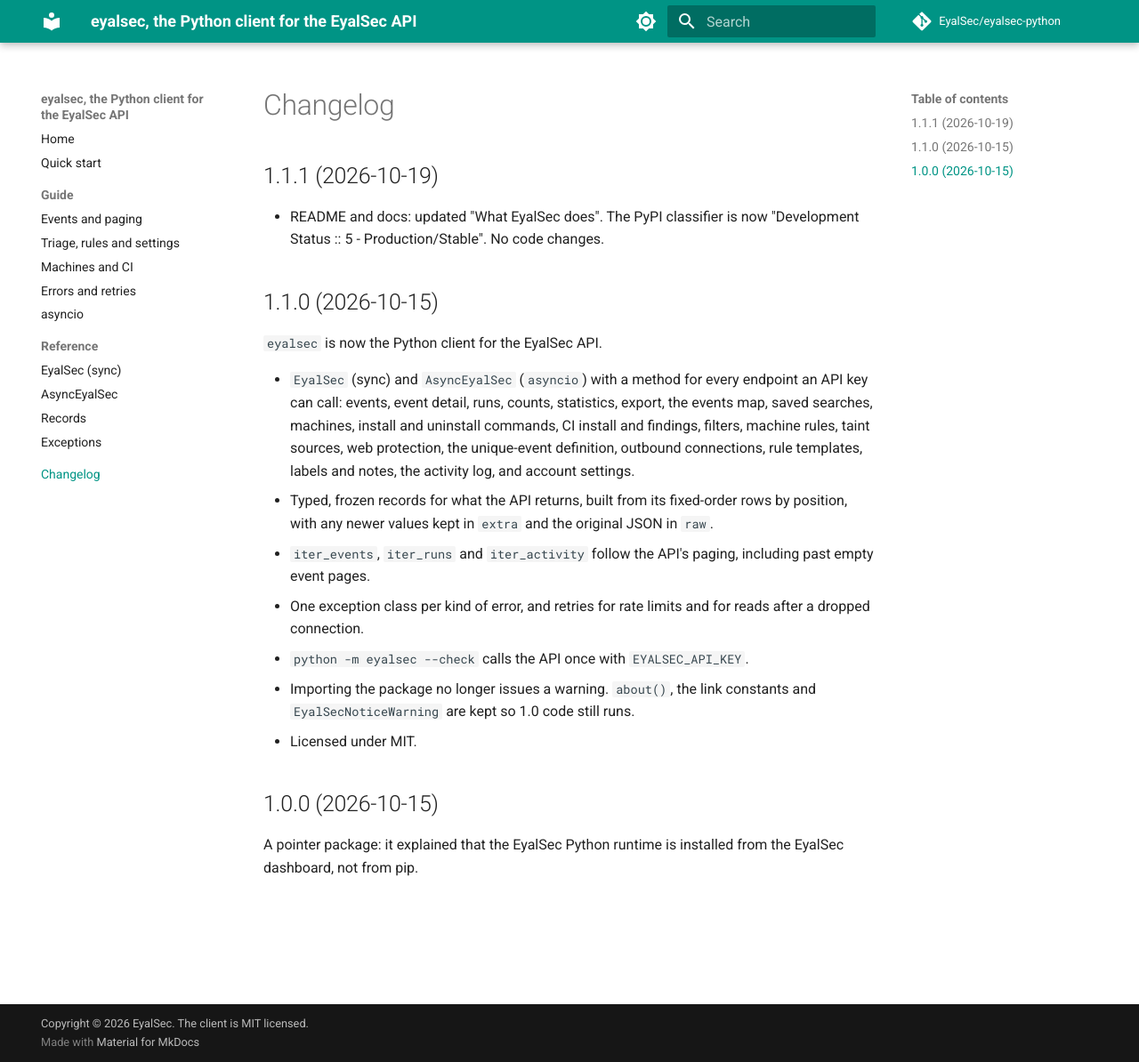
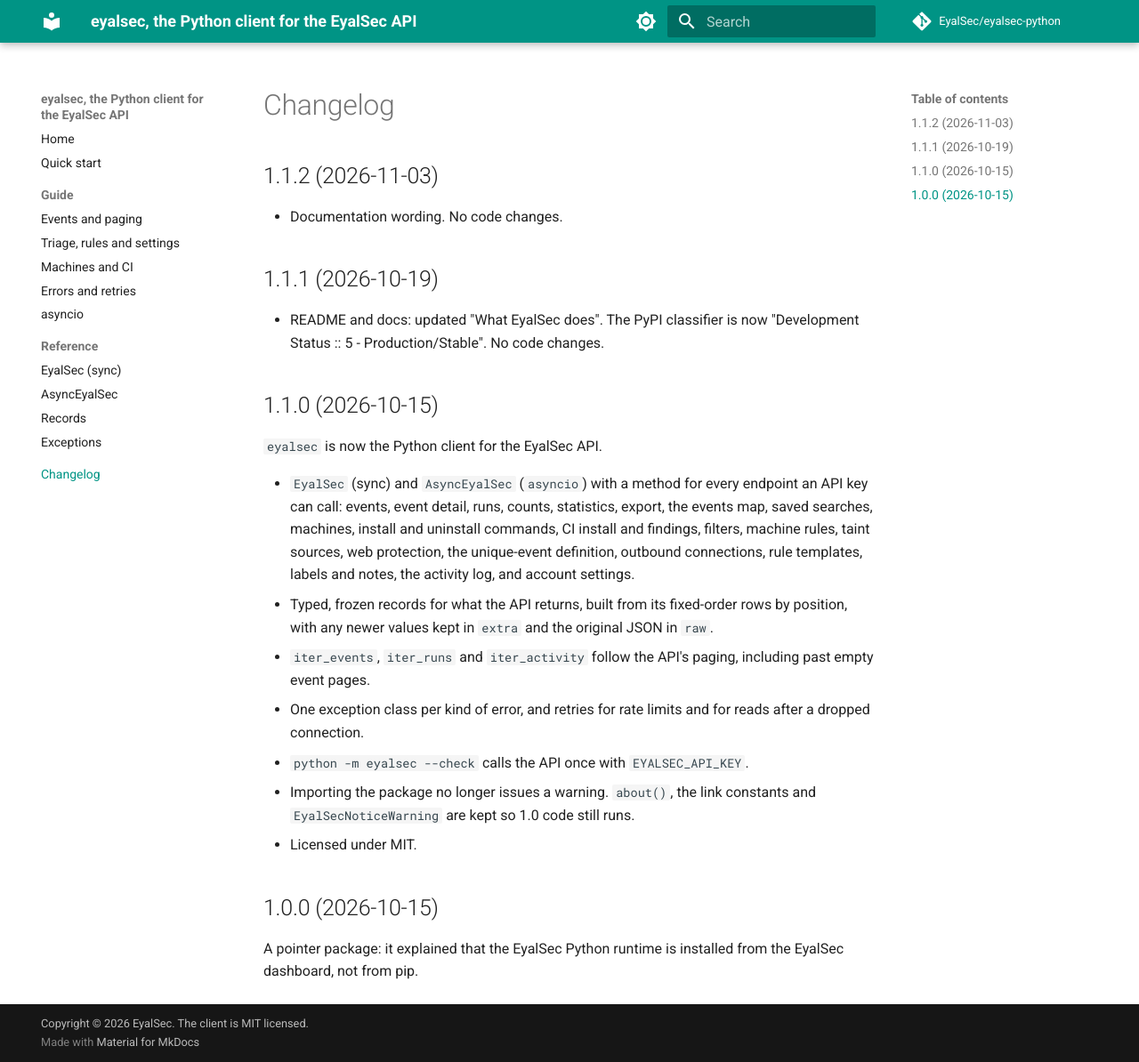
Before and after one commit to EyalSec/eyalsec-python, an MkDocs documentation site: the page built from docs/changelog.md, in a window 1280 px wide and 1194 px high. Shown: the whole window at 89% size. Built offline with MkDocs 1.6.1 and Material for MkDocs 9.7.7, drawn with Linux system fonts in a browser that asks for light colours; comment, search, counter and statistics services are not loaded.

Commit message:
Docs: wording update

```diff
--- a/docs/changelog.md
+++ b/docs/changelog.md
@@ -1,4 +1,8 @@
 # Changelog
+
+## 1.1.2 (2026-11-03)
+
+- Documentation wording. No code changes.
 
 ## 1.1.1 (2026-10-19)
 
--- a/pyproject.toml
+++ b/pyproject.toml
@@ -4,7 +4,7 @@
 
 [project]
 name = "eyalsec"
-version = "1.1.1"
+version = "1.1.2"
 description = "Python client for the EyalSec API: read your security events, machines and runs, and manage rules, filters and labels. Sync and async, typed."
 readme = "README.md"
 license = "MIT"
--- a/src/eyalsec/_version.py
+++ b/src/eyalsec/_version.py
@@ -1 +1 @@
-__version__ = "1.1.1"
+__version__ = "1.1.2"
```
Also changed, not shown: CHANGELOG.md (+4 -0 lines), README.md (+1 -1 lines), docs/index.md (+1 -1 lines).
